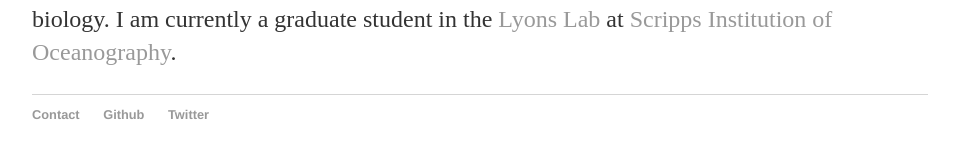
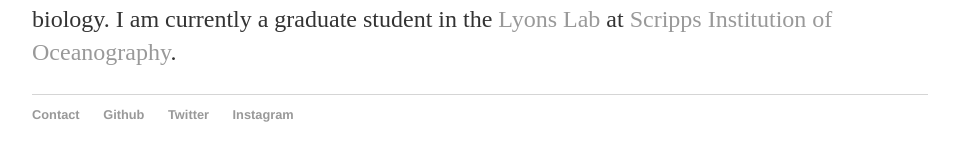
Before and after one commit to gbatzel/gbatzel, a Jekyll site: the page built from index.html, in a window 1280 px wide. Shown: the part 262-423 px from the top of the page, without its empty margins (160-1115 px from the left). Built offline with Jekyll 4.4.1, drawn with Linux system fonts in a browser that asks for light colours.

Commit message:
Update default.html

```diff
--- a/_layouts/default.html
+++ b/_layouts/default.html
@@ -24,6 +24,7 @@
 				<li><a href="mailto:gbatzel@gmail.com">Contact</a></li>
 	        		<li><a href="https://github.com/gbatzel">Github</a></li>
 				<li><a href="https://twitter.com/grant_batzel">Twitter</a></li>
+				<li><a href="https://instagram.com/gbatzel">Instagram</a></li>
 			</ul>
 
 			</footer>
```
